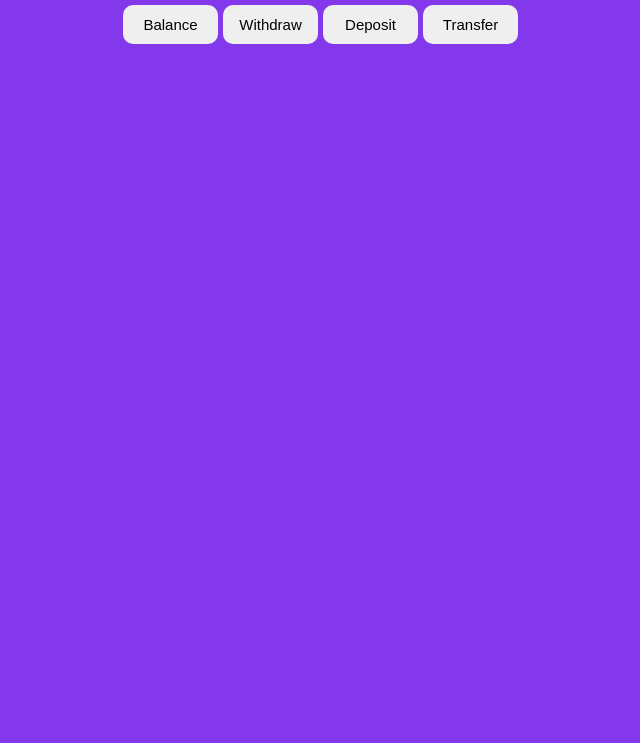
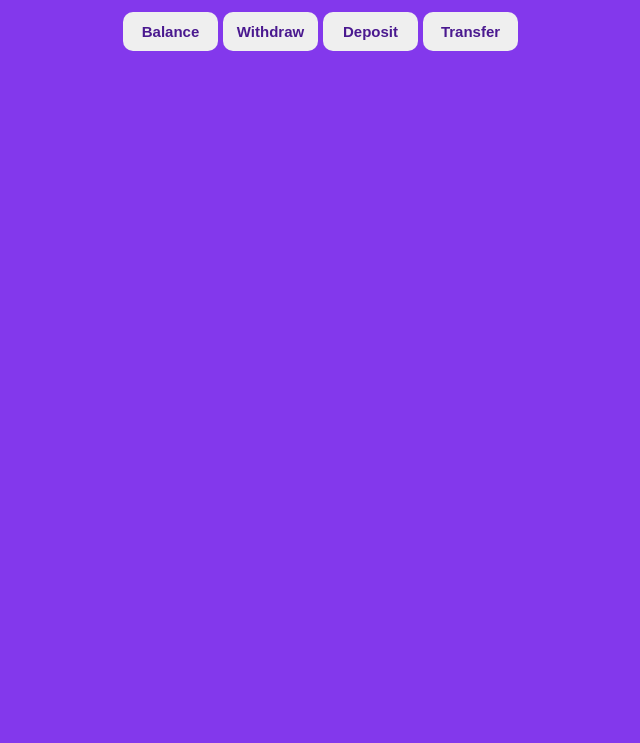
Before and after one commit to kiojoel/Simple-ATM-MACHINE, a plain HTML site: page index.html in a window 1280 px wide. Shown: the part 257-1000 px from the top of the page, without its empty margins (322-962 px from the left). Drawn offline with nearby package versions, Linux system fonts and the light colour scheme.

Commit message:
Update styles.css
removed commented styles and added a font family

```diff
--- a/styles.css
+++ b/styles.css
@@ -1,35 +1,11 @@
-/*body {
-  margin: 0;
-  padding: 0;
-}
-
-.container {
-  background-color: #8338ec;
-  color: azure;
-  height: 100vh;
-  display: flex;
-  justify-content: center;
-  align-items: center;
-}
-
-.container button {
-  margin-left: 10px;
-  padding: 20px;
-  border-radius: 10px;
-  background-color: white;
-  color: #4b1399;
-  font-size: 20px;
-  font-weight: bold;
-  cursor: pointer;
-  border: none;
-
-}*/
+@import url('https://fonts.googleapis.com/css2?family=Open+Sans:wght@400;600&family=Poppins:wght@400;500;600;700&display=swap');
 
 body {
   margin: 0;
   padding: 0;
   box-sizing: border-box;
   background-color: #8338ec;
+  font-family: 'Open Sans', sans-serif;
 }
 
 .container {
@@ -57,6 +33,8 @@
   border: none;
   cursor: pointer;
   font-size: 15px;
+  font-weight: bold;
+  color: #4a198f;
   width: 100px;
 }
 
@@ -71,10 +49,12 @@
 .greetings {
   margin-bottom: 28px;
   font-size: 30px;
+  font-weight: bold;
 }
 
 .message {
   background-color: white;
   color: black;
   font-size: 25px;
+  font-weight: bold;
 }
```
